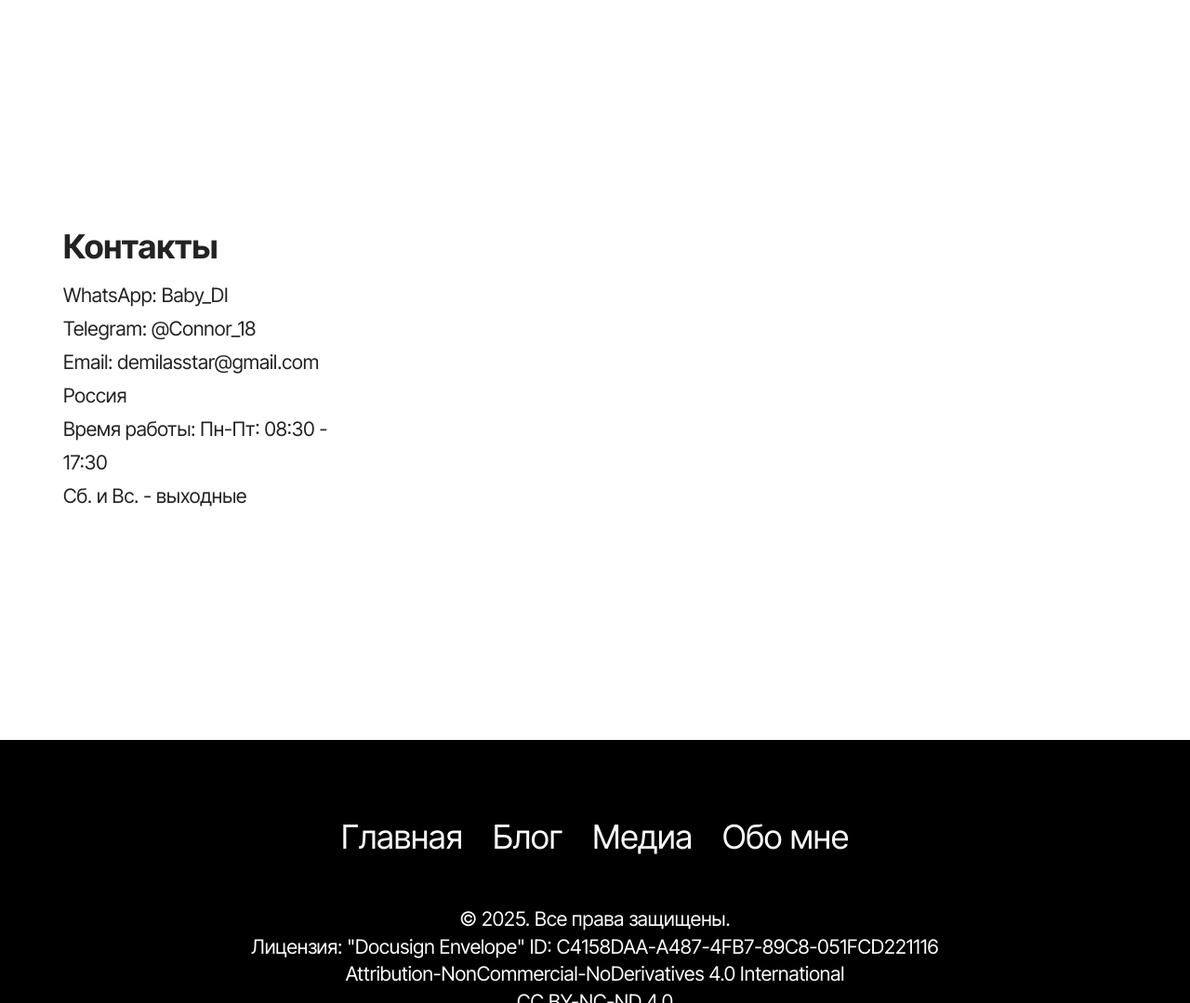
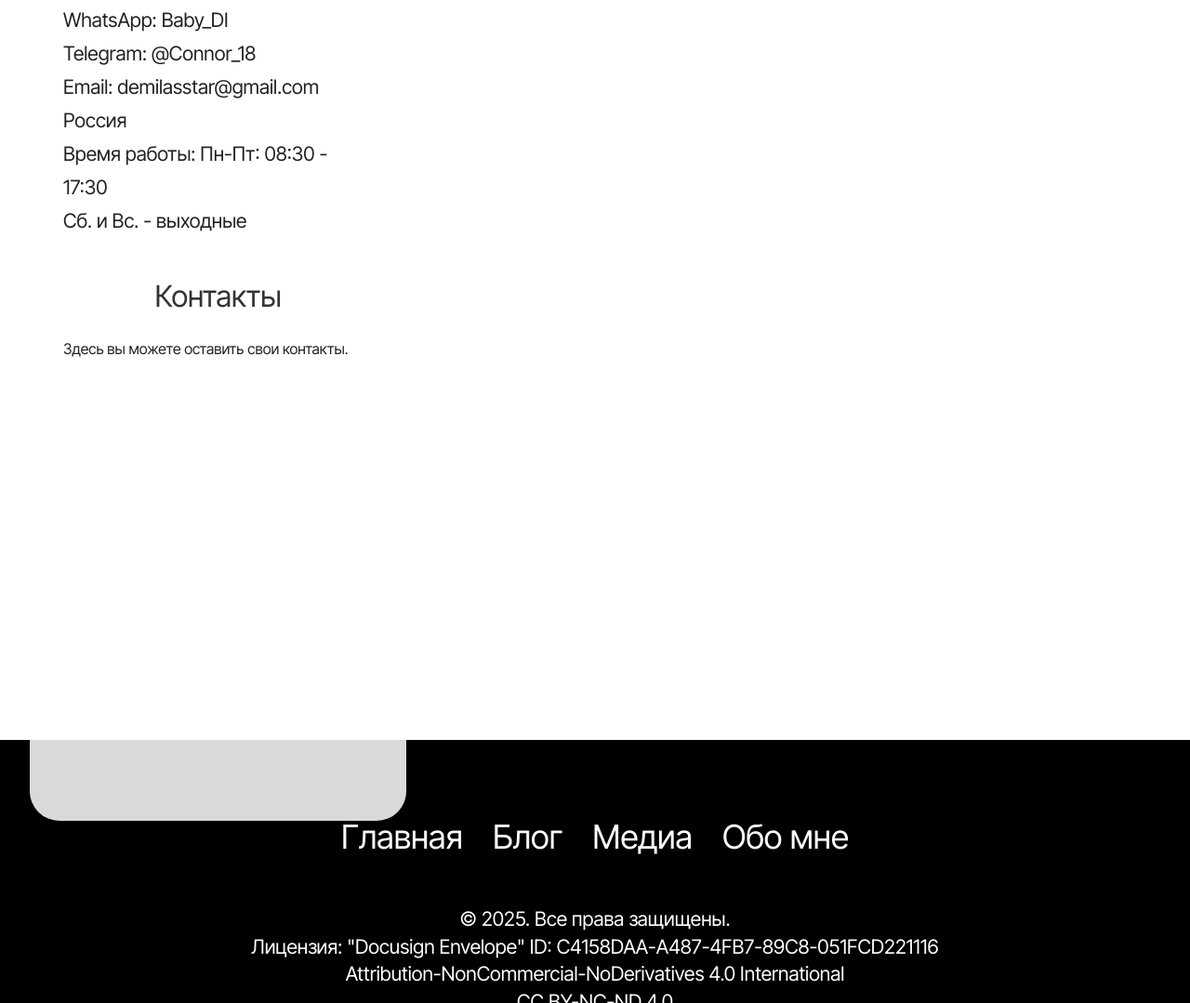
Before and after one commit to Connor-18/Connor18, a plain HTML site: page index.html in a window 1280 px wide. Shown: the part 9760-10839 px from the top of the page at 93% size. Drawn offline with Linux system fonts and the light colour scheme; a script that the page names is missing; files whose address does not match are found by name.

Commit message:
index.html

```diff
--- a/index.html
+++ b/index.html
@@ -545,6 +545,9 @@
                             Время работы:
                             Пн-Пт: 08:30 - 17:30</li><li class="mbr-text item-wrap">Cб. и Вс. - выходные</li>
                         </ul>
+<!DOCTYPE html><html lang="ru"><head>    <meta charset="UTF-8">    <meta name="viewport" content="width=device-width, initial-scale=1.0">    <title>Контакты</title>    <style>        body {            font-family: Arial, sans-serif;            margin: 0;            padding: 0;            background-color: #f4f4f4;        }        .contact-section {            padding: 20px;        }        .map {            width: 200px; /* Ширина квадрата */            height: 200px; /* Высота квадрата */            background-image: url('https://upload.wikimedia.org/wikipedia/commons/thumb/e/e8/Moscow_road_map.svg/800px-Moscow_road_map.svg.png'); /* Ссылка на изображение карты */            background-size: cover; /* Масштабирование изображения */            border: 2px solid #ccc; /* Граница квадрата */            border-radius: 8px; /* Закругленные углы */            margin-top: 20px; /* Отступ сверху */        }    </style></head><body>
+    <div class="contact-section">        <h2>Контакты</h2>        <p>Здесь вы можете оставить свои контакты.</p>        <div class="map"></div> <!-- Карта -->    </div>
+</body></html>
 					</div>
 				</div>
 			</div>
```
